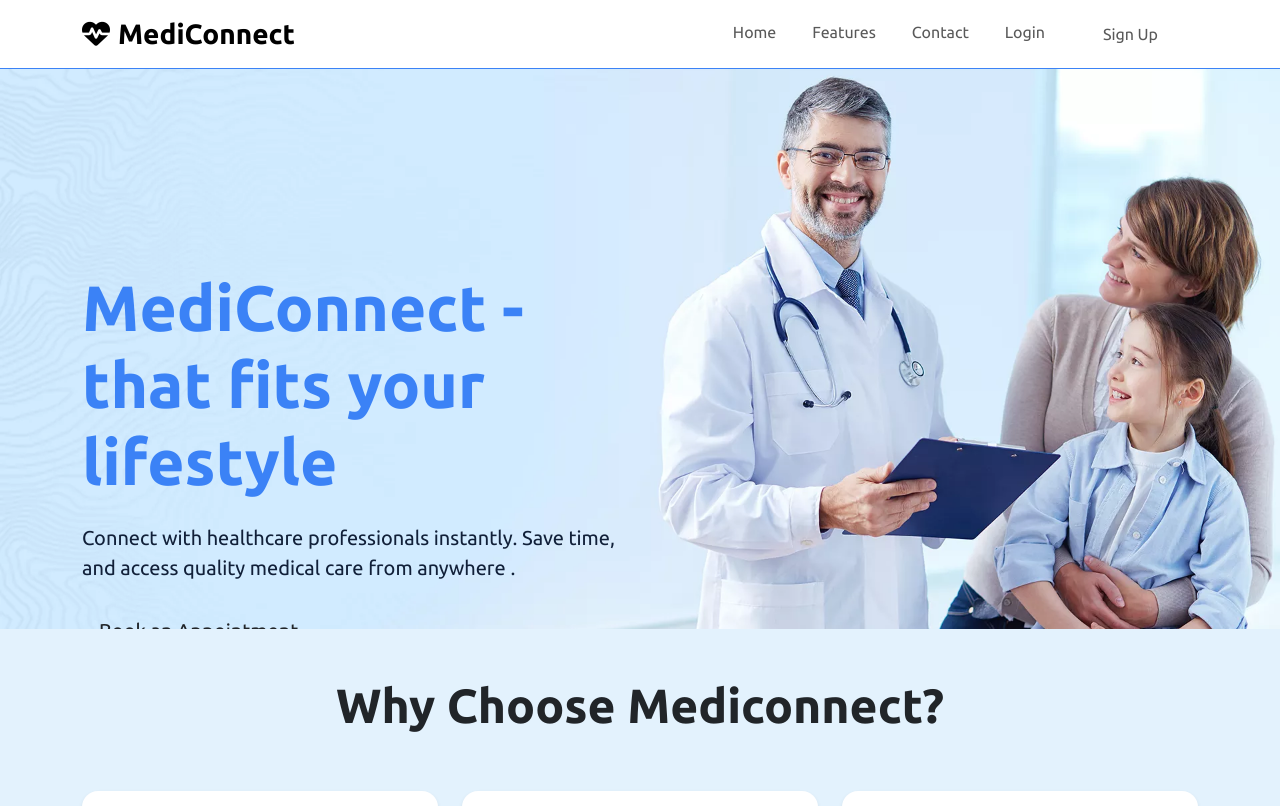
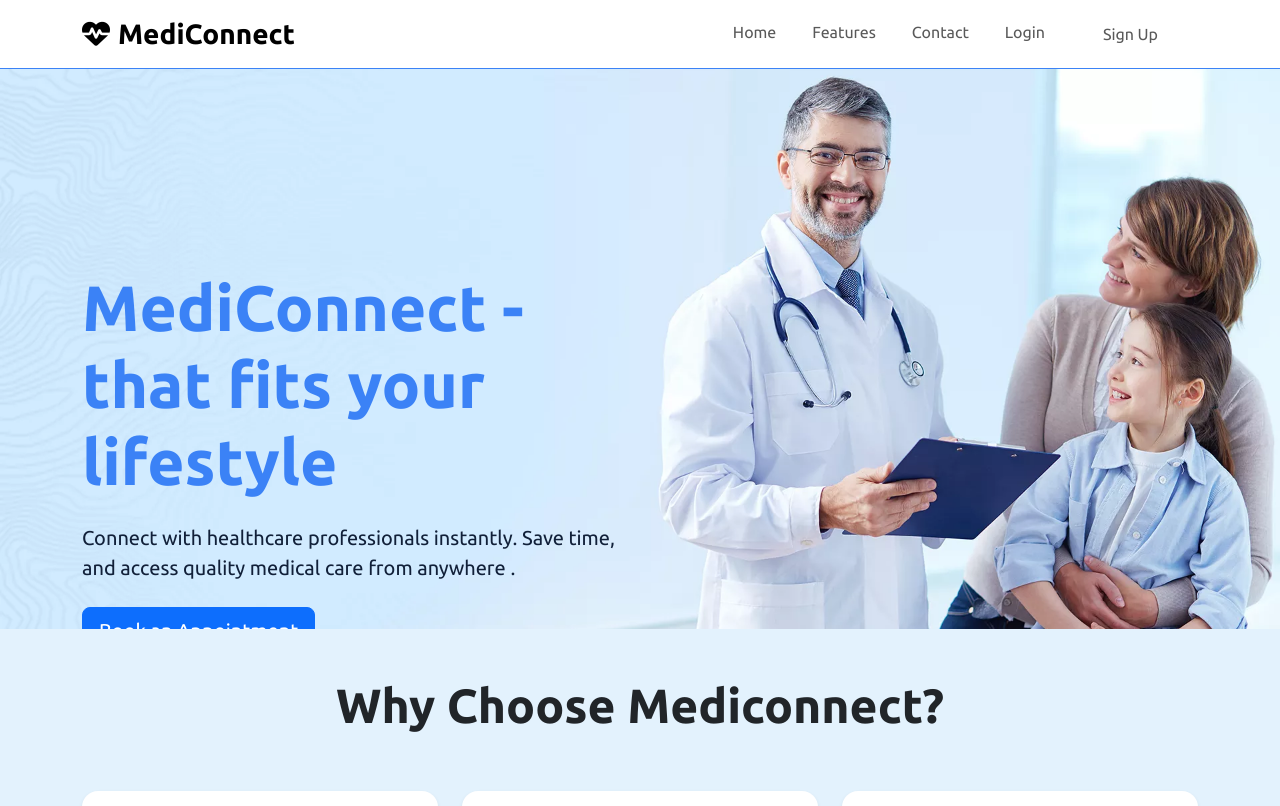
Before and after one commit to Viishveesh/mediconnect, a React (Create React App) app in the folder frontend/: page / in a window 1280 px wide. Shown: the top 806 px of the page. Built offline with nearby package versions, Linux system fonts and the light colour scheme.

Commit message:
fix the button style

```diff
--- a/frontend/src/pages/LandingPage.jsx
+++ b/frontend/src/pages/LandingPage.jsx
@@ -19,7 +19,7 @@ const Upperpage = () => {
               Connect with healthcare professionals instantly. Save time, and access quality medical care from anywhere .
             </p>
             <div className="d-flex flex-wrap gap-3">
-              <button className="btn btn-lg book-btn">
+              <button className="btn btn-lg btn-primary book-btn">
                 Book an Appointment
               </button>
 
```
Also changed, not shown: 2 other files (tests, documents, lock files or other folders).
